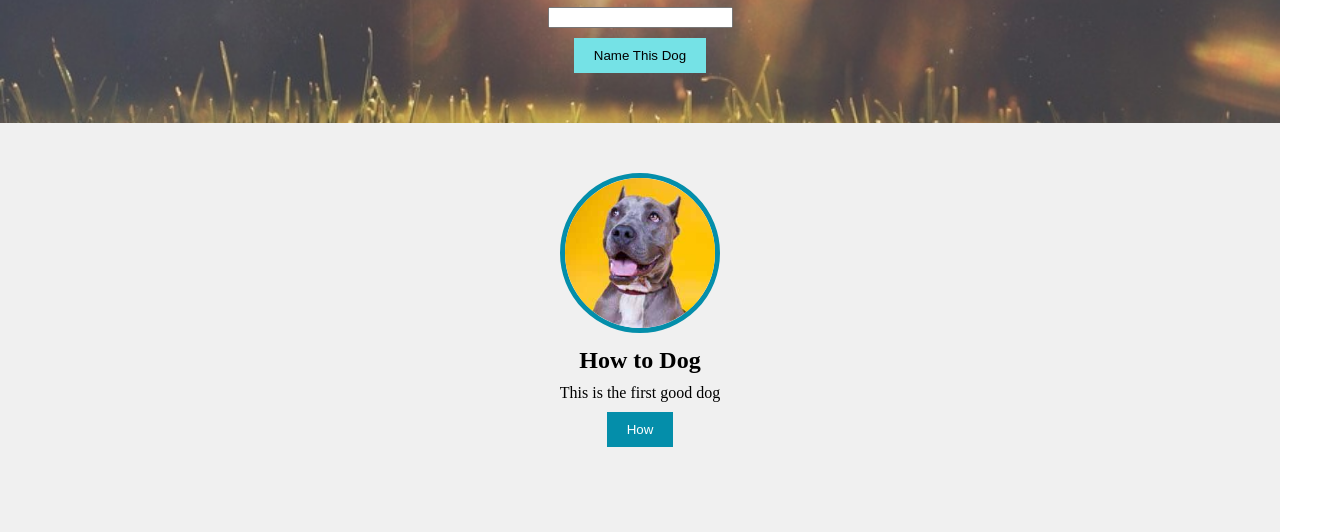
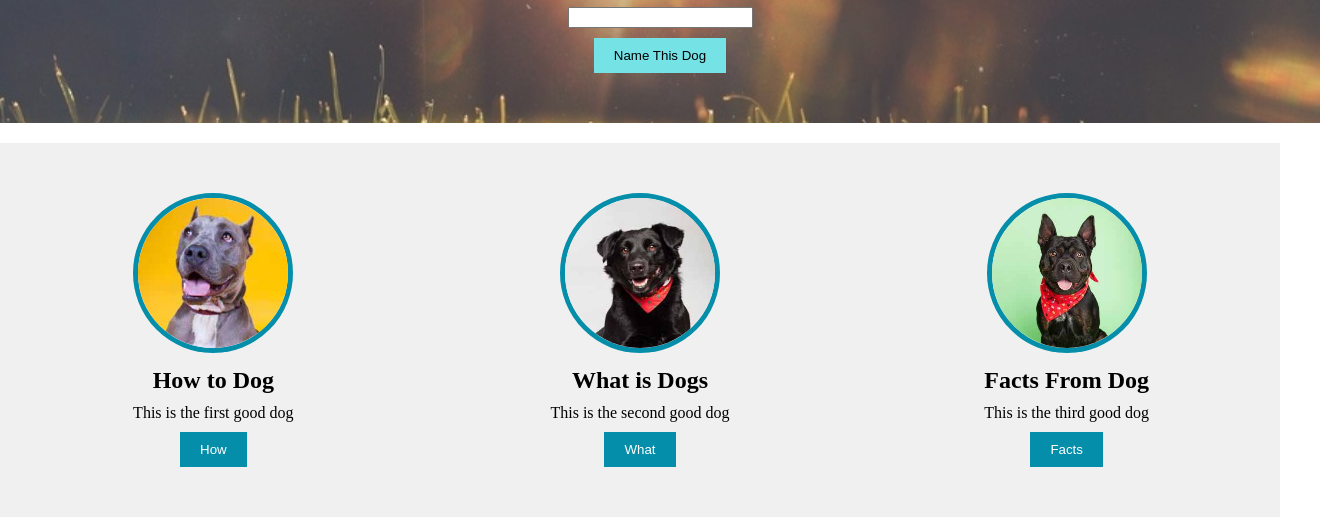
Before and after one commit to wally-yawn/dog_park, a plain HTML site: page index.html in a window 1280 px wide. Shown: the part 665-1197 px from the top of the page, 1320 px wide, since content can reach past the window. Drawn offline with Linux system fonts and the light colour scheme.

Commit message:
Update info to use flexbox for horizontal formatting

```diff
--- a/index.html
+++ b/index.html
@@ -33,6 +33,7 @@
           <button type="submit">Name This Dog</button>
         </form>
       </section>
+      <div class="info-container">
         <section class="info">
           <div class="dog-info">
             <img src="assets/dog2-sq.jpg" alt="Dog 2" />
@@ -57,6 +58,7 @@
             <button>Facts</button>
           </div>
         </section>
+      </div>
     </main>
     <footer>
       <h1>Learn About Dogs Online</h1>
--- a/style.css
+++ b/style.css
@@ -5,12 +5,18 @@ body {
   background-color: #ffffff;
   color: #000000;
 }
+
 header {
   background-color: #75e2e6;
   padding: 40px;
   display: flex;
   justify-content: space-between;
   align-items: center;
+}
+
+main {
+  display: flex;
+  flex-direction: column;
 }
 
 img {
@@ -27,6 +33,13 @@ footer {
 .logo {
   height: 50px;
 }
+
+.info-container {
+  display: flex;
+  justify-content: space-around;
+  margin-top: 20px;
+}
+
 .nav-list {
   list-style-type: none;
   display: flex;
@@ -36,12 +49,15 @@ footer {
 li {
   display: inline-block;
 }
+
 li a {
   text-decoration: none;
   color: #000000;
   font-weight: bold;
 }
+
 .hero {
+  width: 100%;
   text-align: center;
   padding: 50px 20px;
   background-image: url("assets/park.jpg");
@@ -49,19 +65,23 @@ li a {
   background-size: cover;
   color: #ffffff;
 }
+
 .hero h1 {
   font-size: 2.5em;
 }
+
 .hero img {
   border-radius: 50%;
   margin: 20px 0;
 }
+
 .hero form {
   display: flex;
   flex-direction: column;
   align-items: center;
   gap: 10px;
 }
+
 .hero button {
   padding: 10px 20px;
   background-color: #75e2e6;
@@ -69,7 +89,7 @@ li a {
   cursor: pointer;
 }
 .info {
-  display: flex;
+  flex: 1;
   justify-content: space-evenly;
   padding: 50px 20px;
   background-color: #f0f0f0;
```
Lines whose indentation alone changed are shown as unchanged.
